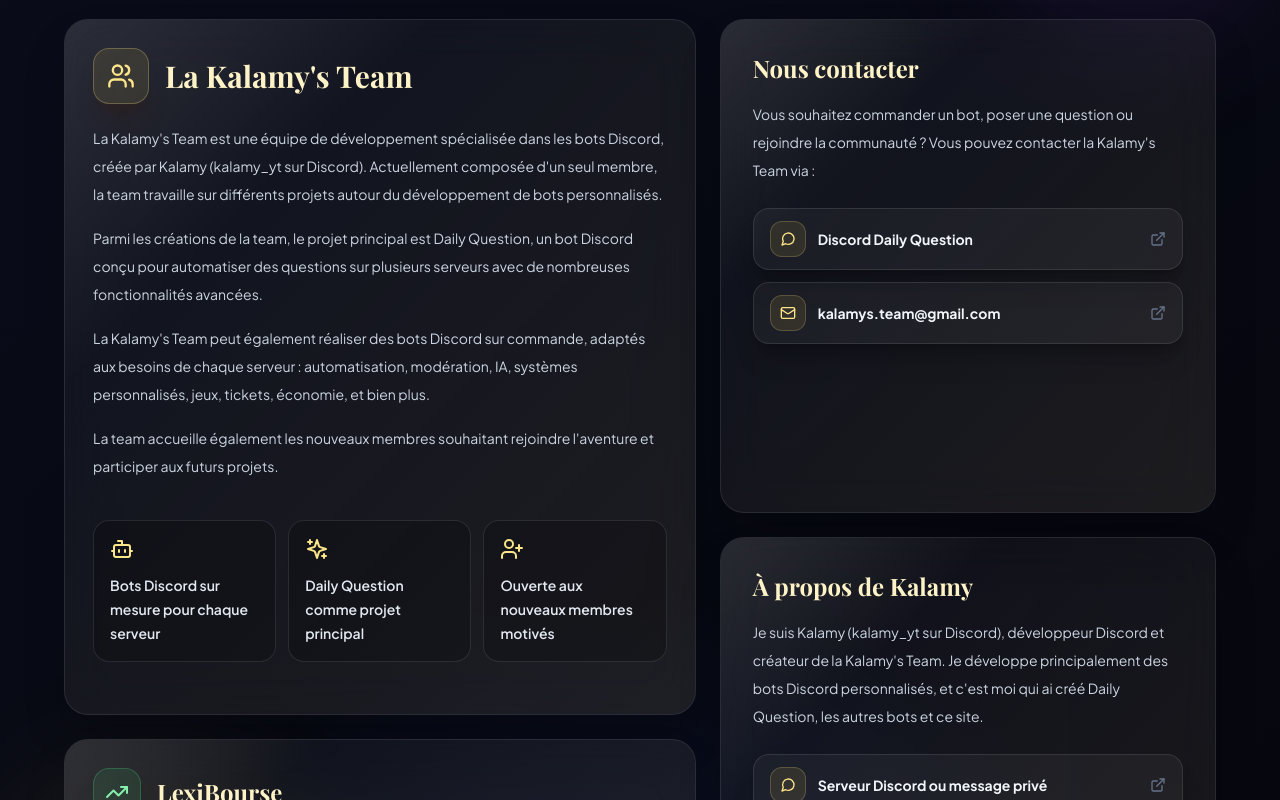
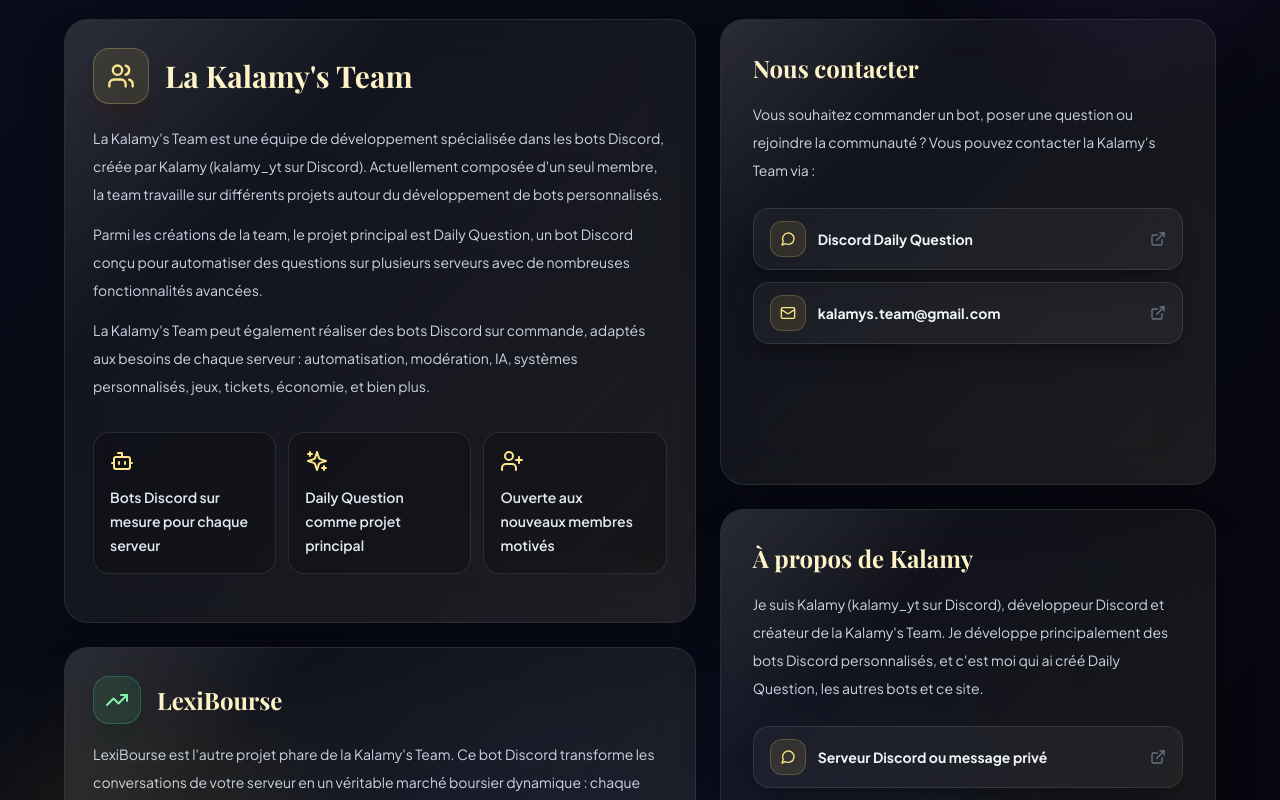
Before and after one commit to Kalamy-90/daily_question, a React (Vite) app: page / in a window 1280 px wide. Shown: the part 5000-5800 px from the top of the page. Built offline with nearby package versions, Linux system fonts and the light colour scheme.

Commit message:
fix: réduire encore la hauteur colonne gauche - 3 paragraphes au lieu de 4, espacement réduit

```diff
--- a/src/components/landing/AboutSection.jsx
+++ b/src/components/landing/AboutSection.jsx
@@ -71,13 +71,13 @@
                   <h3 className="font-display text-3xl font-bold text-amber-100">{about.teamTitle}</h3>
                 </div>
 
-                <div className="space-y-4 text-sm leading-7 text-slate-300">
-                  {about.teamParagraphs.map((paragraph) => (
+                <div className="space-y-3 text-sm leading-7 text-slate-300">
+                  {about.teamParagraphs.slice(0, 3).map((paragraph) => (
                     <p key={paragraph}>{paragraph}</p>
                   ))}
                 </div>
 
-                <div className="mt-4 grid gap-3 py-5 sm:mt-4 sm:grid-cols-3 sm:py-6">
+                <div className="mt-3 grid gap-3 py-4 sm:mt-3 sm:grid-cols-3 sm:py-5">
                   {highlights.map(({ icon: Icon, text }) => (
                     <div key={text} className="rounded-2xl border border-white/10 bg-black/20 p-4 text-sm font-semibold leading-6 text-slate-200">
                       <Icon className="mb-3 h-6 w-6 text-amber-200" aria-hidden="true" />
```
